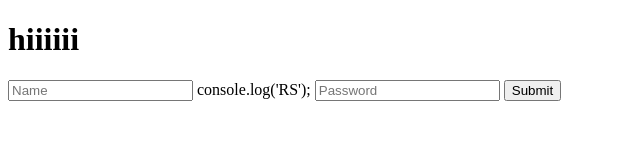
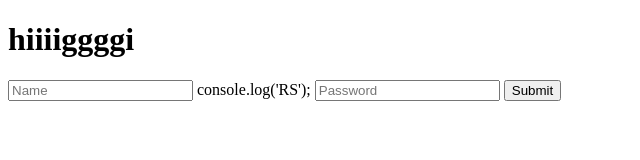
Before and after one commit to AbhishekVG/Raftel, a website: page App/app/index.html in a window 1280 px wide. Shown: the whole page, without its empty margins (0-640 px from the left). Drawn offline with nearby package versions, Linux system fonts and the light colour scheme; some packages are replaced by stand-ins of ours.

Commit message:
edited 2nd time

```diff
--- a/App/app/index.html
+++ b/App/app/index.html
@@ -6,7 +6,7 @@
     <script src="https://ajax.googleapis.com/ajax/libs/angularjs/1.4.8/angular-route.js"></script>
 </head>
 <body>
-<h1>hiiiiii</h1>
+<h1>hiiiiggggi</h1>
 <div ng-view></div>
 <script src="ResultService.js"></script>
 <script src="1stPage/controller/one.js"></script>
```
